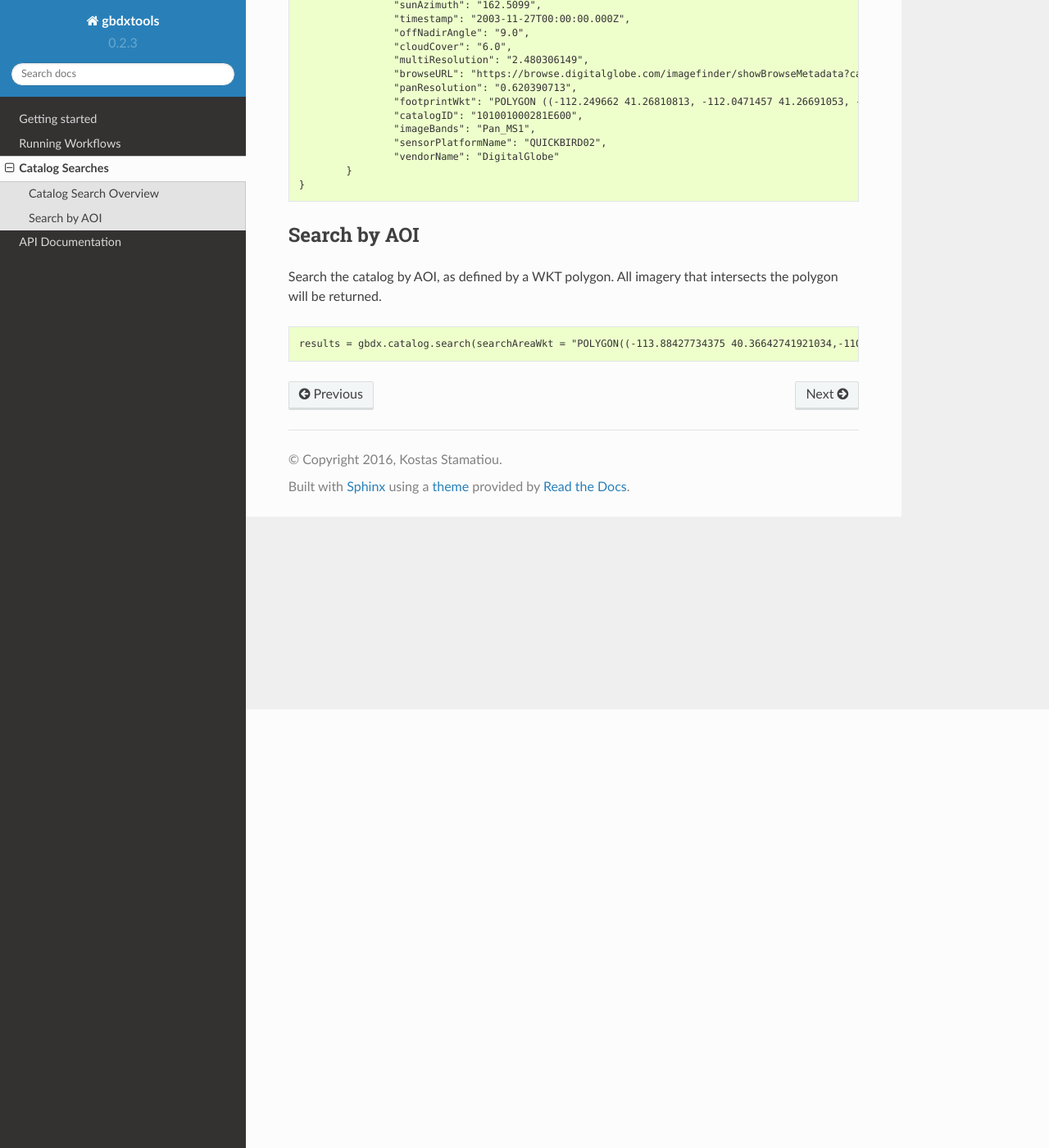
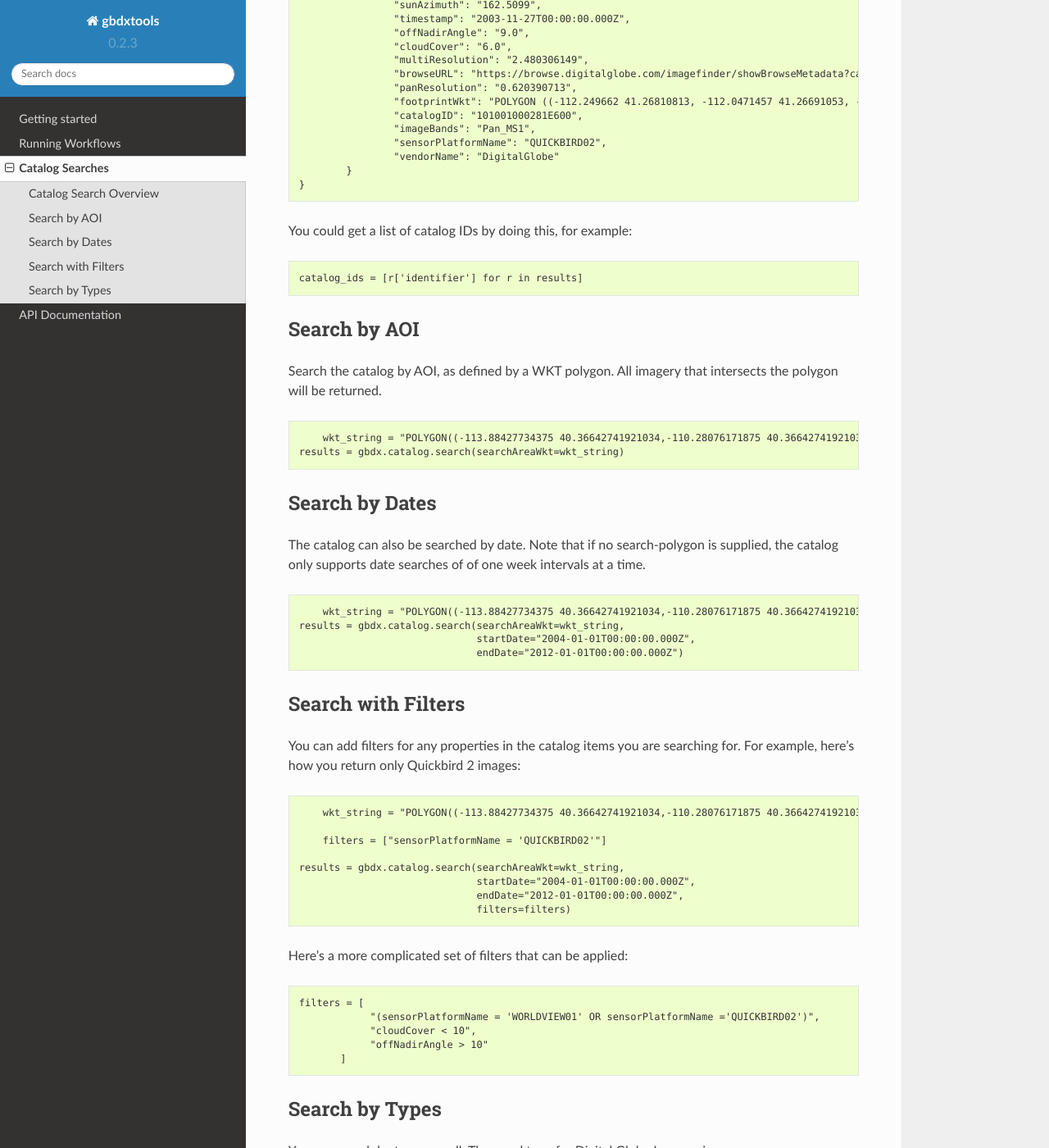
Before and after one commit to DigitalGlobe/gbdxtools, a Sphinx documentation site: the page built from docs/catalog_search.rst, in a window 1280 px wide and 1400 px high, scrolled down 535 px. Shown: the whole window at 82% size. Built offline with Sphinx 7.4.7 and the Read the Docs theme 2.0.0, drawn with Linux system fonts in a browser that asks for light colours; some of the changed text lies outside the part shown.

Commit message:
more docs for catalog search functionality

```diff
--- a/docs/catalog_search.rst
+++ b/docs/catalog_search.rst
@@ -36,10 +36,73 @@ The results will be a list of items, each of which contains quite a lot of metad
 		}
 	}
 
+You could get a list of catalog IDs by doing this, for example:
+
+.. code-block:: pycon
+
+	catalog_ids = [r['identifier'] for r in results]
+
 Search by AOI
 -----------------------
 Search the catalog by AOI, as defined by a WKT polygon.  All imagery that intersects the polygon will be returned.
 
 .. code-block:: pycon
 
-    results = gbdx.catalog.search(searchAreaWkt = "POLYGON((-113.88427734375 40.36642741921034,-110.28076171875 40.36642741921034,-110.28076171875 37.565262680889965,-113.88427734375 37.565262680889965,-113.88427734375 40.36642741921034))")
+	wkt_string = "POLYGON((-113.88427734375 40.36642741921034,-110.28076171875 40.36642741921034,-110.28076171875 37.565262680889965,-113.88427734375 37.565262680889965,-113.88427734375 40.36642741921034))"
+    results = gbdx.catalog.search(searchAreaWkt=wkt_string)
+
+
+Search by Dates
+-----------------------
+The catalog can also be searched by date.  Note that if no search-polygon is supplied, the catalog only supports
+date searches of of one week intervals at a time.
+
+
+.. code-block:: pycon
+
+	wkt_string = "POLYGON((-113.88427734375 40.36642741921034,-110.28076171875 40.36642741921034,-110.28076171875 37.565262680889965,-113.88427734375 37.565262680889965,-113.88427734375 40.36642741921034))"
+    results = gbdx.catalog.search(searchAreaWkt=wkt_string,
+                                  startDate="2004-01-01T00:00:00.000Z",
+                                  endDate="2012-01-01T00:00:00.000Z")
+
+Search with Filters
+-----------------------
+You can add filters for any properties in the catalog items you are searching for.  For example, here's how you return only Quickbird 2
+images:
+
+.. code-block:: pycon
+
+	wkt_string = "POLYGON((-113.88427734375 40.36642741921034,-110.28076171875 40.36642741921034,-110.28076171875 37.565262680889965,-113.88427734375 37.565262680889965,-113.88427734375 40.36642741921034))"
+
+	filters = ["sensorPlatformName = 'QUICKBIRD02'"]
+
+    results = gbdx.catalog.search(searchAreaWkt=wkt_string,
+                                  startDate="2004-01-01T00:00:00.000Z",
+                                  endDate="2012-01-01T00:00:00.000Z",
+                                  filters=filters)
+
+Here's a more complicated set of filters that can be applied:
+
+.. code-block:: pycon
+
+	filters = [
+                    "(sensorPlatformName = 'WORLDVIEW01' OR sensorPlatformName ='QUICKBIRD02')",
+                    "cloudCover < 10",
+                    "offNadirAngle > 10"
+               ]
+
+Search by Types
+-----------------------
+You can search by type as well.  The usual type for Digital Globe Imagery is "DigitalGlobeAcquisition".
+To search only Landsat imagery for example:
+
+.. code-block:: pycon
+
+	wkt_string = "POLYGON((-113.88427734375 40.36642741921034,-110.28076171875 40.36642741921034,-110.28076171875 37.565262680889965,-113.88427734375 37.565262680889965,-113.88427734375 40.36642741921034))"
+
+	types = [ "LandsatAcquisition" ]
+
+    results = gbdx.catalog.search(searchAreaWkt=wkt_string,
+                                  startDate="2004-01-01T00:00:00.000Z",
+                                  endDate="2012-01-01T00:00:00.000Z",
+                                  types=types)
```
